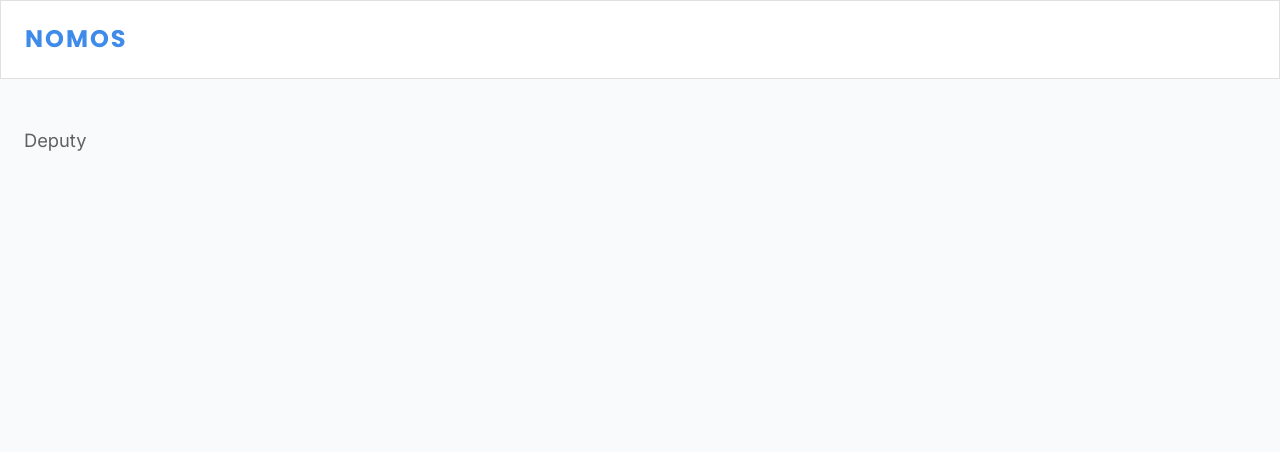
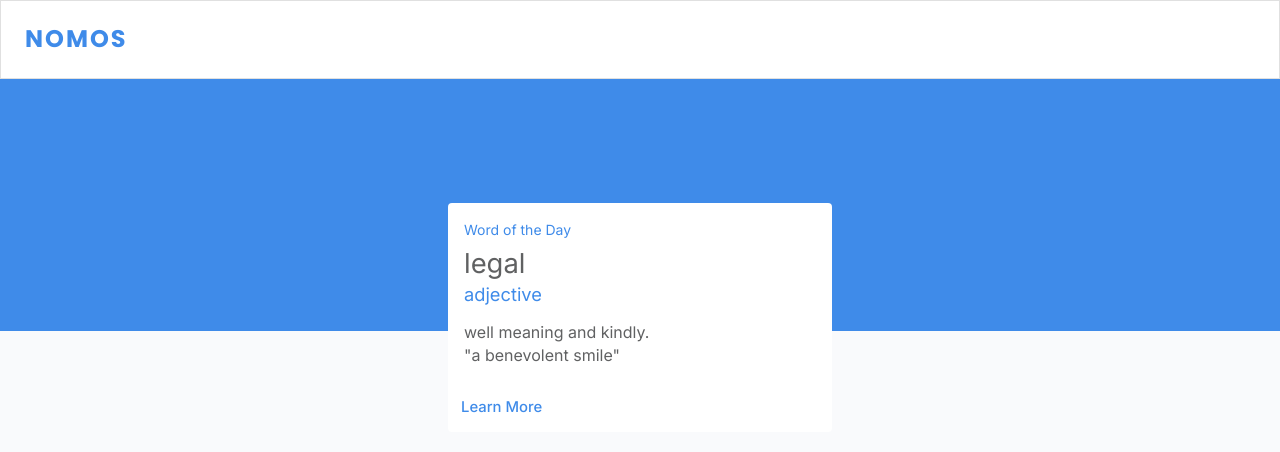
Before and after one commit to enzoglauber/nomos, a React (Create React App) app: page /deputados/1 in a window 1280 px wide. Shown: the top 452 px of the page. Built offline with nearby package versions, Linux system fonts and the light colour scheme; what use-context-selector would draw is missing.

Commit message:
Base deputy page

```diff
--- a/src/pages/Deputies.tsx
+++ b/src/pages/Deputies.tsx
@@ -1,4 +1,5 @@
 import Box from '@mui/material/Box'
+import Container from '@mui/material/Container'
 
 import { useContextSelector } from 'use-context-selector'
 import DeputiesFilter from '../components/DeputiesFilter'
@@ -18,6 +19,7 @@ function Deputies() {
 
   return (
     <>
+      <Container maxWidth="lg" sx={{ my: 6 }}>
         <SubHeader title="Deputados" subtitle="Veja abaixo a lista de deputados" />
         <Box sx={{ display: 'flex', flexWrap: 'wrap' }} mb={7} mt={6}>
           <DeputiesFilter />
@@ -38,6 +40,7 @@ function Deputies() {
             setItems={setItems}
           />
         </Box>
+      </Container>
     </>
   )
 }
--- a/src/pages/Deputy.tsx
+++ b/src/pages/Deputy.tsx
@@ -1,5 +1,41 @@
+import Box from '@mui/material/Box'
+import Button from '@mui/material/Button'
+import Card from '@mui/material/Card'
+import CardActions from '@mui/material/CardActions'
+import CardContent from '@mui/material/CardContent'
+import Typography from '@mui/material/Typography'
+
 function Deputy() {
-  return <div>Deputy</div>
+  return (
+    <>
+      <Box>
+        <Box sx={{ backgroundColor: 'primary.main', height: '15.75rem' }} />
+        <Box sx={{ my: 6, mt: -16, display: 'flex', justifyContent: 'center' }}>
+          <Card variant="outlined" elevation={0} sx={{ border: 'none', width: '24rem' }}>
+            <CardContent>
+              <Typography sx={{ fontSize: 14 }} color="text.secondary" gutterBottom>
+                Word of the Day
+              </Typography>
+              <Typography variant="h5" component="div">
+                legal
+              </Typography>
+              <Typography sx={{ mb: 1.5 }} color="text.secondary">
+                adjective
+              </Typography>
+              <Typography variant="body2">
+                well meaning and kindly.
+                <br />
+                {'"a benevolent smile"'}
+              </Typography>
+            </CardContent>
+            <CardActions>
+              <Button size="small">Learn More</Button>
+            </CardActions>
+          </Card>
+        </Box>
+      </Box>
+    </>
+  )
 }
 
 export default Deputy
--- a/src/templates/Root.tsx
+++ b/src/templates/Root.tsx
@@ -1,4 +1,3 @@
-import { Container } from '@mui/material'
 import { Outlet } from 'react-router-dom'
 import Navbar from '../components/Navbar'
 
@@ -6,11 +5,9 @@ function Root() {
   return (
     <>
       <Navbar />
-      <Container maxWidth="lg" sx={{ my: 6 }}>
-        <main>
-          <Outlet />
-        </main>
-      </Container>
+      <main>
+        <Outlet />
+      </main>
     </>
   )
 }
```
Lines whose indentation alone changed are shown as unchanged.
